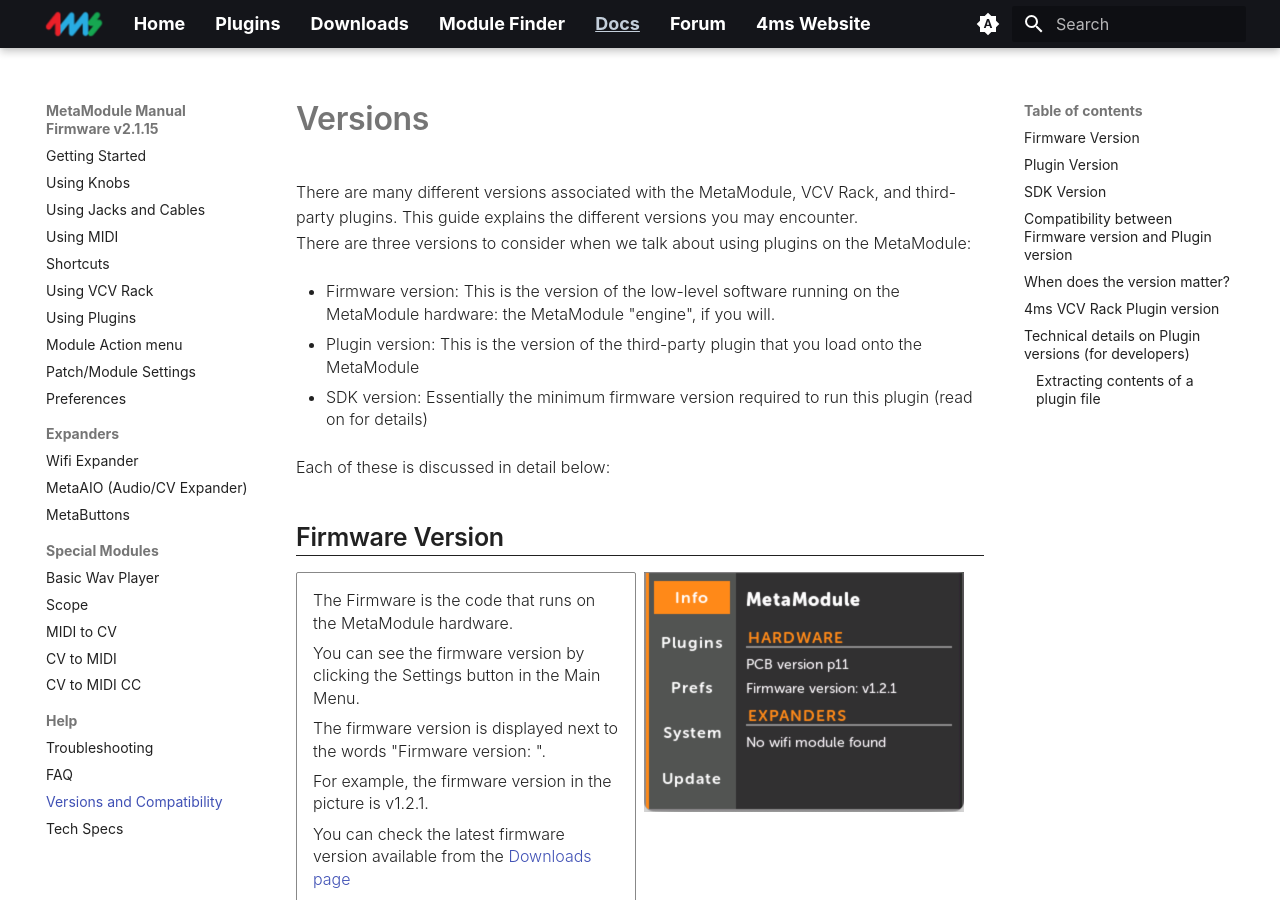
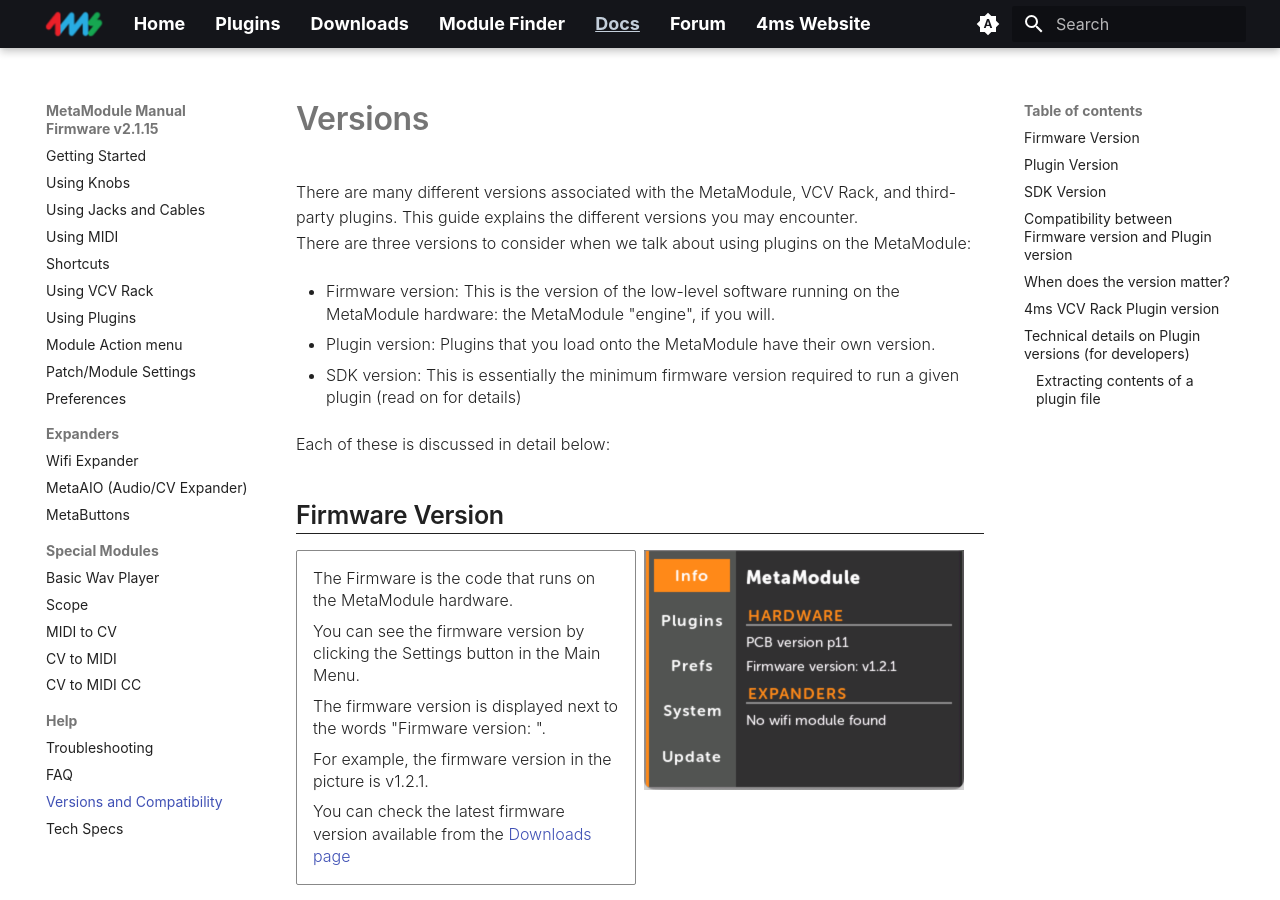
Before and after one commit to 4ms/metamodule-docs-website, an MkDocs documentation site: the page built from docs/versions.md, in a window 1280 px wide and 900 px high. Built offline with MkDocs 1.6.1 and Material for MkDocs 9.7.7, drawn with Linux system fonts in a browser that asks for light colours.

Commit message:
Clean up wording on versions

```diff
--- a/docs/versions.md
+++ b/docs/versions.md
@@ -7,9 +7,9 @@ There are three versions to consider when we talk about using plugins on the Met
 
 - Firmware version: This is the version of the low-level software running on the MetaModule hardware: the MetaModule "engine", if you will.
 
-- Plugin version: This is the version of the third-party plugin that you load onto the MetaModule
+- Plugin version: Plugins that you load onto the MetaModule have their own version.
 
-- SDK version: Essentially the minimum firmware version required to run this plugin (read on for details)
+- SDK version: This is essentially the minimum firmware version required to run a given plugin (read on for details)
 
 Each of these is discussed in detail below:
 
```
